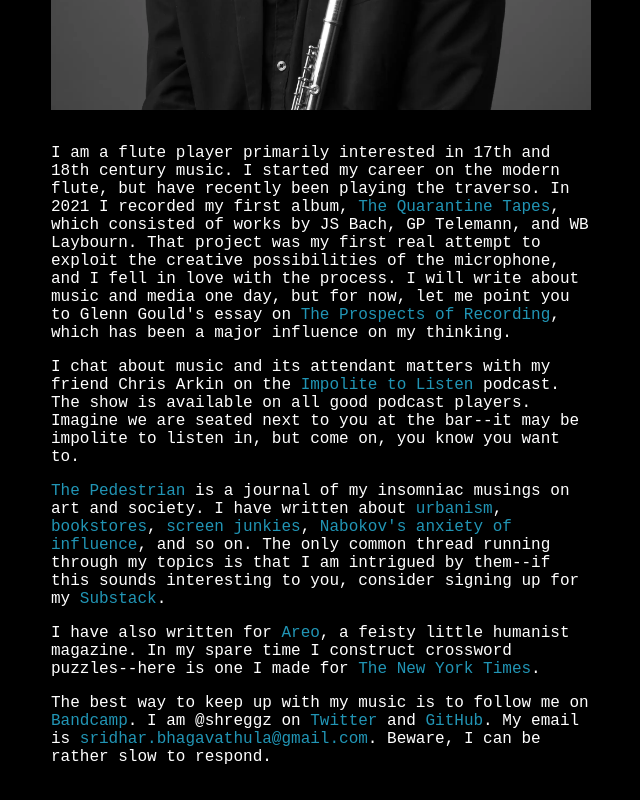
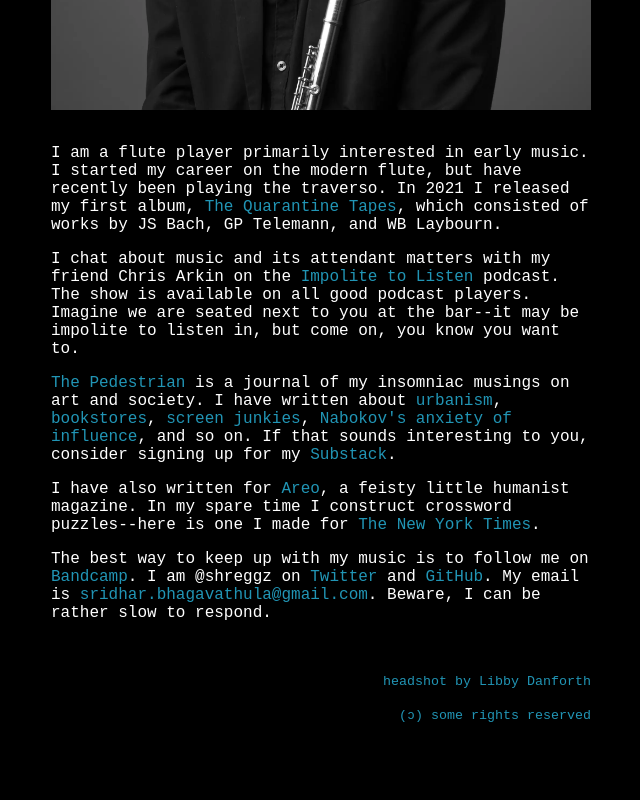
Before and after one commit to shreggz/personal-site, a plain HTML site: page index.html in a window 1280 px wide. Shown: the part 522-1322 px from the top of the page, without its empty margins (319-959 px from the left). After the commit the page ends 1274 px from the top, so only its background shows below. Drawn offline with Linux system fonts and the light colour scheme.

Commit message:
edited about me

```diff
--- a/index.html
+++ b/index.html
@@ -13,9 +13,9 @@
         <img src="./images/headshot.webp" alt="Headshot of Sridhar Bhagavathula">
         <br>
         <div class="text">
-            <p>I am a flute player primarily interested in 17th and 18th century music. I started my career on the modern flute, but have recently been playing the traverso. In 2021 I recorded my first album, <a href="https://sridharbhagavathula.bandcamp.com/album/the-quarantine-tapes" target="_blank">The Quarantine Tapes</a>, which consisted of works by JS Bach, GP Telemann, and WB Laybourn. That project was my first real attempt to exploit the creative possibilities of the microphone, and I fell in love with the process. I will write about music and media one day, but for now, let me point you to Glenn Gould's essay on <a href="http://www.sfu.ca/sonic-studio-webdav/AudioMedia/Readings/Alphabetical/Gould-Prospects_of_Recording.pdf" target="_blank">The Prospects of Recording</a>, which has been a major influence on my thinking.</p>
+            <p>I am a flute player primarily interested in early music. I started my career on the modern flute, but have recently been playing the traverso. In 2021 I released my first album, <a href="https://sridharbhagavathula.bandcamp.com/album/the-quarantine-tapes" target="_blank">The Quarantine Tapes</a>, which consisted of works by JS Bach, GP Telemann, and WB Laybourn.</p>
             <p>I chat about music and its attendant matters with my friend Chris Arkin on the <a href="https://www.impolitetolisten.com/" target="_blank">Impolite to Listen</a> podcast. The show is available on all good podcast players. Imagine we are seated next to you at the bar--it may be impolite to listen in, but come on, you know you want to.</p>
-            <p><a href="https://thepedestrian.substack.com/" target="_blank">The Pedestrian</a> is a journal of my insomniac musings on art and society. I have written about <a href="https://thepedestrian.substack.com/p/can-public-transit-revitalize-a-city" target="_blank">urbanism</a>, <a href="https://thepedestrian.substack.com/p/why-bookstores-still-matter" target="_blank">bookstores</a>, <a href="https://thepedestrian.substack.com/p/6-ways-to-avoid-being-a-screen-junkie" target="_blank">screen junkies</a>, <a href="https://thepedestrian.substack.com/p/late-night-thoughts-on-chasing-nabokov" target="_blank">Nabokov's anxiety of influence</a>, and so on. The only common thread running through my topics is that I am intrigued by them--if this sounds interesting to you, consider signing up for my <a href="https://thepedestrian.substack.com/" target="_blank">Substack</a>.</p>
+            <p><a href="https://thepedestrian.substack.com/" target="_blank">The Pedestrian</a> is a journal of my insomniac musings on art and society. I have written about <a href="https://thepedestrian.substack.com/p/can-public-transit-revitalize-a-city" target="_blank">urbanism</a>, <a href="https://thepedestrian.substack.com/p/why-bookstores-still-matter" target="_blank">bookstores</a>, <a href="https://thepedestrian.substack.com/p/6-ways-to-avoid-being-a-screen-junkie" target="_blank">screen junkies</a>, <a href="https://thepedestrian.substack.com/p/late-night-thoughts-on-chasing-nabokov" target="_blank">Nabokov's anxiety of influence</a>, and so on. If that sounds interesting to you, consider signing up for my <a href="https://thepedestrian.substack.com/" target="_blank">Substack</a>.</p>
             <p>I have also written for <a href="https://areomagazine.com/author/sridharbhagavathula/" target="_blank">Areo</a>, a feisty little humanist magazine. In my spare time I construct crossword puzzles--here is one I made for <a href="https://www.nytimes.com/crosswords/game/daily/2021/03/05" target="_blank">The New York Times</a>.</p>
             <p>The best way to keep up with my music is to follow me on <a href="https://sridharbhagavathula.bandcamp.com/follow_me" target="_blank">Bandcamp</a>. I am @shreggz on <a href="https://twitter.com/Shreggz" target="_blank">Twitter</a> and <a href="https://github.com/shreggz" target="_blank">GitHub</a>. My email is <a href="mailto:sridhar.bhagavathula@gmail.com">sridhar.bhagavathula@gmail.com</a>. Beware, I can be rather slow to respond.</p>
             <br>
```
